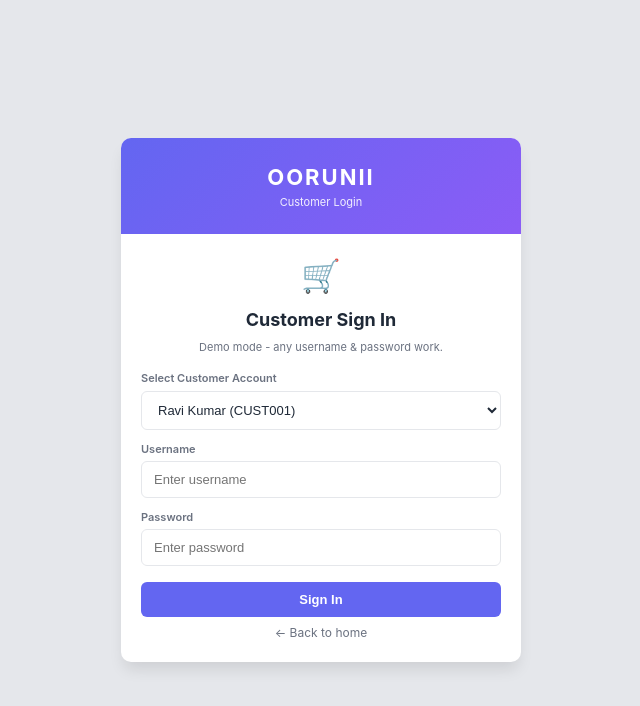
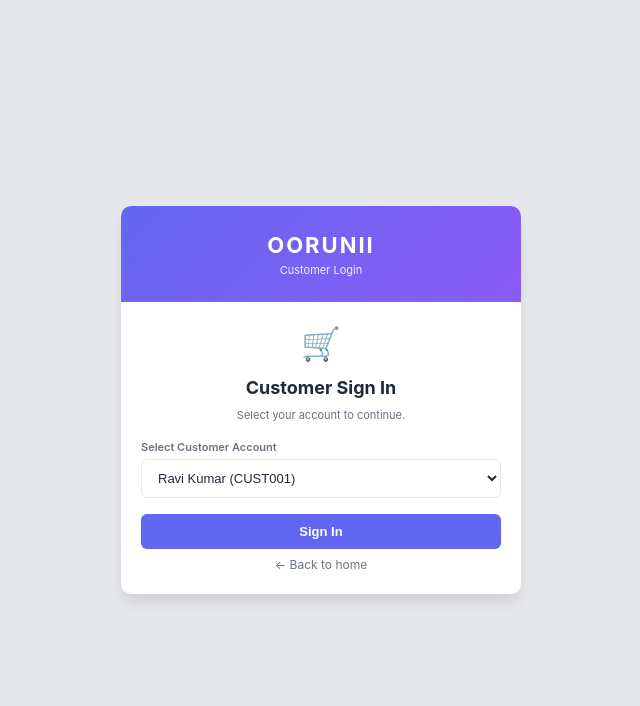
Before and after one commit to thejayakumar-k/Phonepe_Integration, a React (Vite) app: page /login/customer in a window 1280 px wide. Shown: the top 706 px of the page, without its empty margins (319-959 px from the left). Built offline with nearby package versions, Linux system fonts and the light colour scheme.

Commit message:
remove username and password for customer

```diff
--- a/src/components/Login.tsx
+++ b/src/components/Login.tsx
@@ -21,14 +21,14 @@ export function Login() {
 
   const handleSubmit = (e: FormEvent) => {
     e.preventDefault();
-    if (!username.trim() || !password.trim()) return;
+    if (isVendor && (!username.trim() || !password.trim())) return;
 
     const vendor = demoVendors.find((v) => v.id === vendorId);
     const customer = demoCustomers.find((c) => c.id === customerId);
 
     login({
       role: role as Role,
-      username: username.trim(),
+      username: isVendor ? username.trim() : customer?.name || 'Customer',
       vendorId: isVendor ? vendor?.id : undefined,
       vendorName: isVendor ? vendor?.name : undefined,
       customerId: isVendor ? undefined : customer?.id,
@@ -57,10 +57,15 @@ export function Login() {
         <div className="login-card">
           <span className="role-icon">{isVendor ? '🛍️' : '🛒'}</span>
           <h2>{isVendor ? 'Vendor Sign In' : 'Customer Sign In'}</h2>
-          <p className="login-note">Demo mode - any username & password work.</p>
+          <p className="login-note">
+            {isVendor
+              ? 'Demo mode - any username & password work.'
+              : 'Select your account to continue.'}
+          </p>
 
           <form onSubmit={handleSubmit}>
             {isVendor ? (
+              <>
                 <div className="form-group">
                   <label className="form-label">Select Vendor Store</label>
                   <select
@@ -75,22 +80,6 @@ export function Login() {
                     ))}
                   </select>
                 </div>
-            ) : (
-              <div className="form-group">
-                <label className="form-label">Select Customer Account</label>
-                <select
-                  className="form-input"
-                  value={customerId}
-                  onChange={(e) => setCustomerId(e.target.value)}
-                >
-                  {demoCustomers.map((c) => (
-                    <option key={c.id} value={c.id}>
-                      {c.name} ({c.id})
-                    </option>
-                  ))}
-                </select>
-              </div>
-            )}
 
                 <div className="form-group">
                   <label className="form-label">Username</label>
@@ -113,6 +102,23 @@ export function Login() {
                     onChange={(e) => setPassword(e.target.value)}
                   />
                 </div>
+              </>
+            ) : (
+              <div className="form-group">
+                <label className="form-label">Select Customer Account</label>
+                <select
+                  className="form-input"
+                  value={customerId}
+                  onChange={(e) => setCustomerId(e.target.value)}
+                >
+                  {demoCustomers.map((c) => (
+                    <option key={c.id} value={c.id}>
+                      {c.name} ({c.id})
+                    </option>
+                  ))}
+                </select>
+              </div>
+            )}
 
             <button type="submit" className="btn btn-login">
               Sign In
--- a/src/components/PaymentPage.tsx
+++ b/src/components/PaymentPage.tsx
@@ -30,6 +30,7 @@ export function PaymentPage({
 
   const hasReturnedRef = useRef(false);
   const hasLeftPageRef = useRef(false);
+  const hasInitiatedRef = useRef(false);
 
   // Load order from storage on mount
   useEffect(() => {
@@ -101,8 +102,9 @@ export function PaymentPage({
   }, [order.paymentStatus, navigate]);
 
   // AUTO-DETECT: When customer returns from UPI app, auto-show "Verifying payment..."
-  // Only triggers if the user actually left the page first (blur / tab hidden),
-  // so the initial page load focus event doesn't falsely submit the order.
+  // Only triggers if the customer actually started a UPI payment (tapped
+  // "Pay via UPI App") AND left the page first, so login / initial load
+  // focus events never falsely place the order.
   useEffect(() => {
     const handleVisibilityChange = () => {
       if (document.hidden) {
@@ -110,12 +112,13 @@ export function PaymentPage({
         return;
       }
       if (
+        hasInitiatedRef.current &&
         hasLeftPageRef.current &&
         order.paymentStatus === 'PENDING' &&
         paymentMethod === 'UPI' &&
         !hasReturnedRef.current
       ) {
-        // Customer returned to the page - assume they paid
+        // Customer returned to the page after starting a UPI payment
         hasReturnedRef.current = true;
         handleAutoSubmit();
       }
@@ -127,6 +130,7 @@ export function PaymentPage({
 
     const handleFocus = () => {
       if (
+        hasInitiatedRef.current &&
         hasLeftPageRef.current &&
         order.paymentStatus === 'PENDING' &&
         paymentMethod === 'UPI' &&
@@ -198,6 +202,7 @@ export function PaymentPage({
     saveOrder(updated);
     hasReturnedRef.current = false;
     hasLeftPageRef.current = false;
+    hasInitiatedRef.current = false;
     countdown.reset(sessionMinutes * 60);
   }, [order, sessionMinutes, countdown]);
 
@@ -244,6 +249,9 @@ export function PaymentPage({
             amount={order.amount}
             orderId={order.orderId}
             disabled={countdown.isExpired}
+            onInitiatePayment={() => {
+              hasInitiatedRef.current = true;
+            }}
             timer={
               <PaymentTimer
                 timeLeft={countdown.timeLeft}
--- a/src/components/QRCodeDisplay.tsx
+++ b/src/components/QRCodeDisplay.tsx
@@ -9,12 +9,14 @@ interface QRCodeDisplayProps {
   orderId: string;
   disabled?: boolean;
   timer?: ReactNode;
+  onInitiatePayment?: () => void;
 }
 
-export function QRCodeDisplay({ merchant, amount, orderId, disabled = false, timer }: QRCodeDisplayProps) {
+export function QRCodeDisplay({ merchant, amount, orderId, disabled = false, timer, onInitiatePayment }: QRCodeDisplayProps) {
   const upiString = generateUpiString(merchant, amount, orderId);
 
   const handleOpenUpiApp = () => {
+    onInitiatePayment?.();
     // Create an invisible link and click it to open UPI app
     const link = document.createElement('a');
     link.href = upiString;
```
Lines whose indentation alone changed are shown as unchanged.
